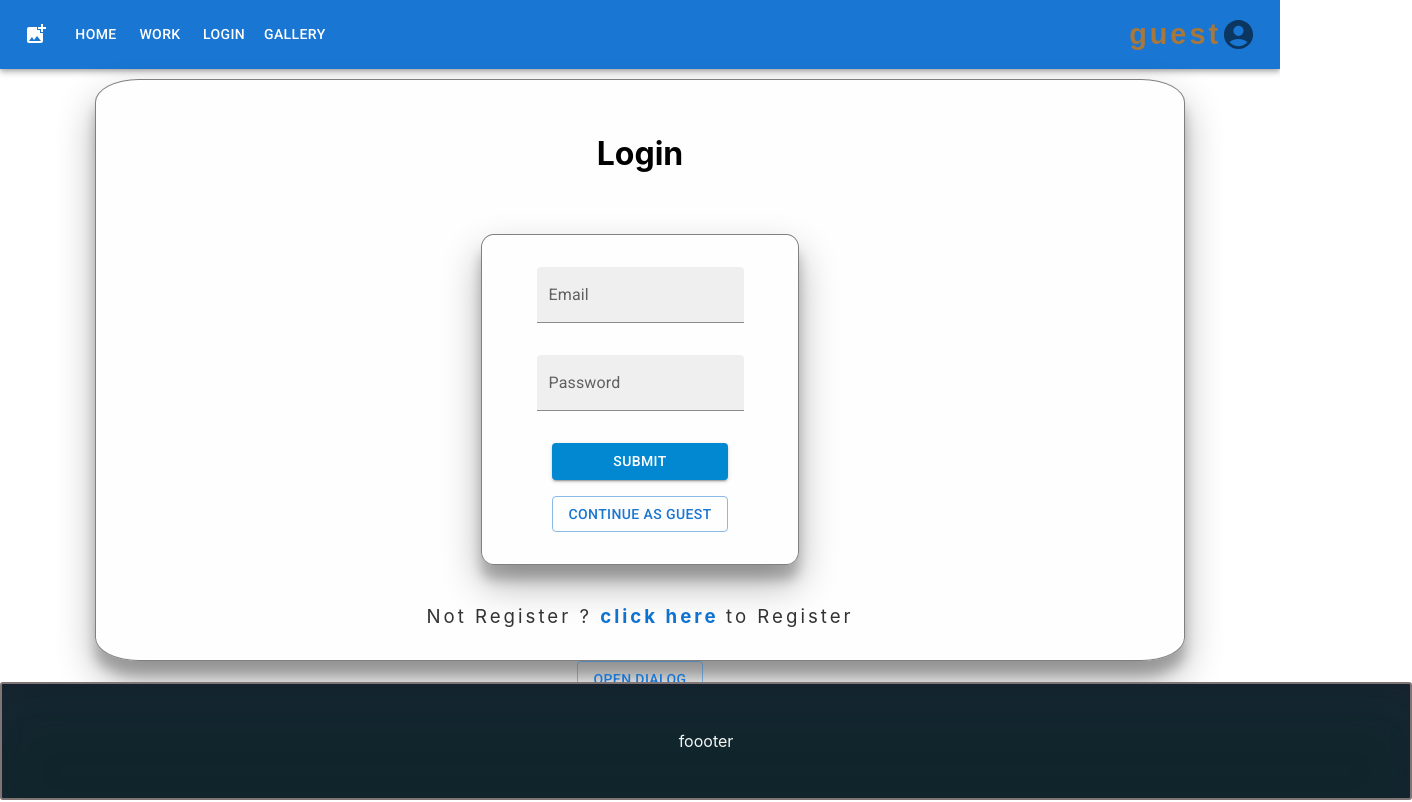
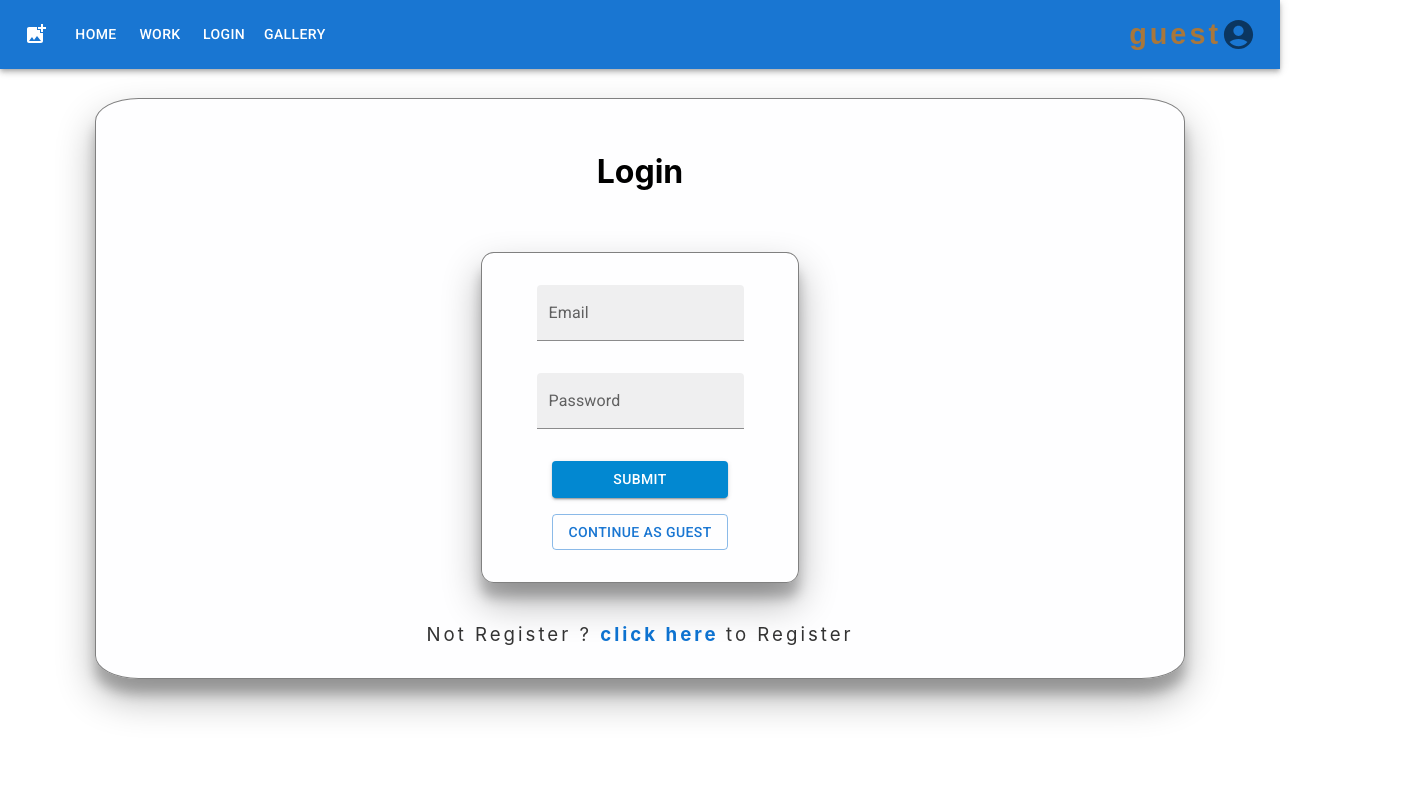
Before and after one commit to dankarger/merger, a React (Create React App) app in the folder client/: page /login in a window 1280 px wide. Shown: the top 802 px of the page, 1412 px wide, since content can reach past the window. Built offline with nearby package versions, Linux system fonts and the light colour scheme.

Commit message:
before styling refaactore

```diff
--- a/client/src/App.js
+++ b/client/src/App.js
@@ -33,9 +33,10 @@ function App() {
                 {/*<Route path='/gallery2'  element={<Gallery />} />*/}
             </Routes>
         </BrowserRouter>
-            <Footer />
+
     {/*</Global>*/}
         </UserContext.Provider>
+        <Footer />
     </div>
   );
 }
--- a/client/src/components/Dialog/Dialog.jsx
+++ b/client/src/components/Dialog/Dialog.jsx
@@ -70,9 +70,7 @@ export default function CustomizedDialogs({isDialogueOpen,modalInfo}) {
 
     return (
         <div>
-            <Button variant="outlined" onClick={handleClickOpen}>
-                Open dialog
-            </Button>
+
             <BootstrapDialog
                 onClose={handleClose}
                 aria-labelledby="customized-dialog-title"
--- a/client/src/pages/WorkSpace.jsx
+++ b/client/src/pages/WorkSpace.jsx
@@ -25,6 +25,7 @@ import html2canvas from 'html2canvas';
 import ResizeDiv2 from "../components/Resize-tryDiv/ResizeDiv2";
 import Example from "../components/Resize-tryDiv/ResizeDiv3";
 import {GreetingStyled} from "../styles/Greeting.styled";
+import Footer from "../components/Footer/Footer";
 
 const WorkSpace =()=> {
     const[inputText,setInputText]=useState('');
@@ -193,7 +194,7 @@ const WorkSpace =()=> {
                      setFontSize={setFontSize}
             />
             }
-            ><ResizeDiv2
+           <ResizeDiv2
             Imagewidth={uploadedFile ? constraintsRef.current.naturalWidth: '100px'}
             Imageheight={uploadedFile? constraintsRef.current.naturalHeight : '100px'}
             drag
@@ -265,7 +266,7 @@ const WorkSpace =()=> {
                                                 imageTitle={imageTile}
 
             /> }
-
+            {/*<Footer />*/}
         </WorkPageStyled>
 
 
--- a/client/src/styles/Footer.styled.js
+++ b/client/src/styles/Footer.styled.js
@@ -2,7 +2,7 @@ import styled from "styled-components";
 import {motion} from 'framer-motion'
 
 export const FooterStyled = styled(motion.footer) `
-  margin-top: 20px;
+  margin-top: 90vh;
   width: 100%;
   max-height: 60px;
   min-height: 50px;
@@ -16,9 +16,9 @@ export const FooterStyled = styled(motion.footer) `
   color: whitesmoke;
   border-radius: 3px;
   gap: 2rem;
-  position: fixed;
+  position: relative;
   bottom: 0;
-  z-index: 100000;
+  z-index: 1000;
   //background: #4e5e5e;
   box-shadow: rgba(50, 50, 93, 0.25) 0px 30px 60px -12px inset, rgba(0, 0, 0, 0.3) 0px 18px 36px -18px inset;
 
--- a/client/src/styles/MenuLeft.styled.js
+++ b/client/src/styles/MenuLeft.styled.js
@@ -10,13 +10,13 @@ export const MenuLeftStyled = styled.div `
   width: 100px;
   position: absolute;
   left: 0;
-  top: 0;
+  top: 80px;
   z-index: 20000;
   border-left: 8px rgba(44, 41, 41, 0.99) solid;
   border-top: 1px #333333 solid;
   background: rgba(236, 236, 236, 0.93);
   gap: 1rem;
   border-top-right-radius: 15px;
-  box-shadow: rgba(44, 43, 43, 0.16) 0 1px 4px, rgb(51, 51, 51) 0 0  0  3px;
+  box-shadow: rgba(44, 43, 43, 0.16) 0 1px 4px, rgb(51, 51, 51) 0 0  0px 3px;
 
 `
--- a/client/src/styles/TopMenu.styled.js
+++ b/client/src/styles/TopMenu.styled.js
@@ -7,15 +7,16 @@ export const TopMenuStyled = styled(motion.div) `
   letter-spacing: 3px;
   font-weight: 800;
   display: flex;
-  justify-content: right;
+  justify-content: center;
   align-items: center;
   color: #333333;
   background: rgba(28, 28, 35, 0.35);
   min-height: 100px;
   z-index:  100;
-  //position: absolute;
-    top:80px;
-  right:0;
+  position: absolute;
+  //  top:80px;
+  //right:0;
+  bottom: 25%;
   box-shadow: rgba(0, 0, 0, 0.25) 0px 54px 55px, rgba(0, 0, 0, 0.12) 0px -12px 30px, rgba(0, 0, 0, 0.12) 0px 4px 6px, rgba(0, 0, 0, 0.17) 0px 12px 13px, rgba(0, 0, 0, 0.09) 0px -3px 5px;
   //
   //span {
--- a/client/src/styles/WorkImageDiv.styled.js
+++ b/client/src/styles/WorkImageDiv.styled.js
@@ -7,8 +7,8 @@ export const WorkImageDivStyled = styled.div `
   max-width: 1280px;
   max-height: 720px;
   background-image: ${({image})=>image};
-  padding: 0 20px;
-  margin:20px auto;
+  //padding: 0 20px;
+  // margin:20px auto;
   display: flex;
   justify-content: center;
   align-items: center;
--- a/client/src/styles/WorkPage.styled.js
+++ b/client/src/styles/WorkPage.styled.js
@@ -3,11 +3,13 @@ import {motion} from 'framer-motion'
 
 export const WorkPageStyled = styled(motion.div) `
   width:100%;
-  height:100%;
+  height: 100%;
+  //height:fit-content;
   text-decoration: none;
-  position: absolute;
+  //position: absolute;
   display: flex;
-
+  //padding-top: 4rem;
+  //padding-bottom:14rem;
   flex-direction: column;
   align-items: center;
   justify-content: center;
```
